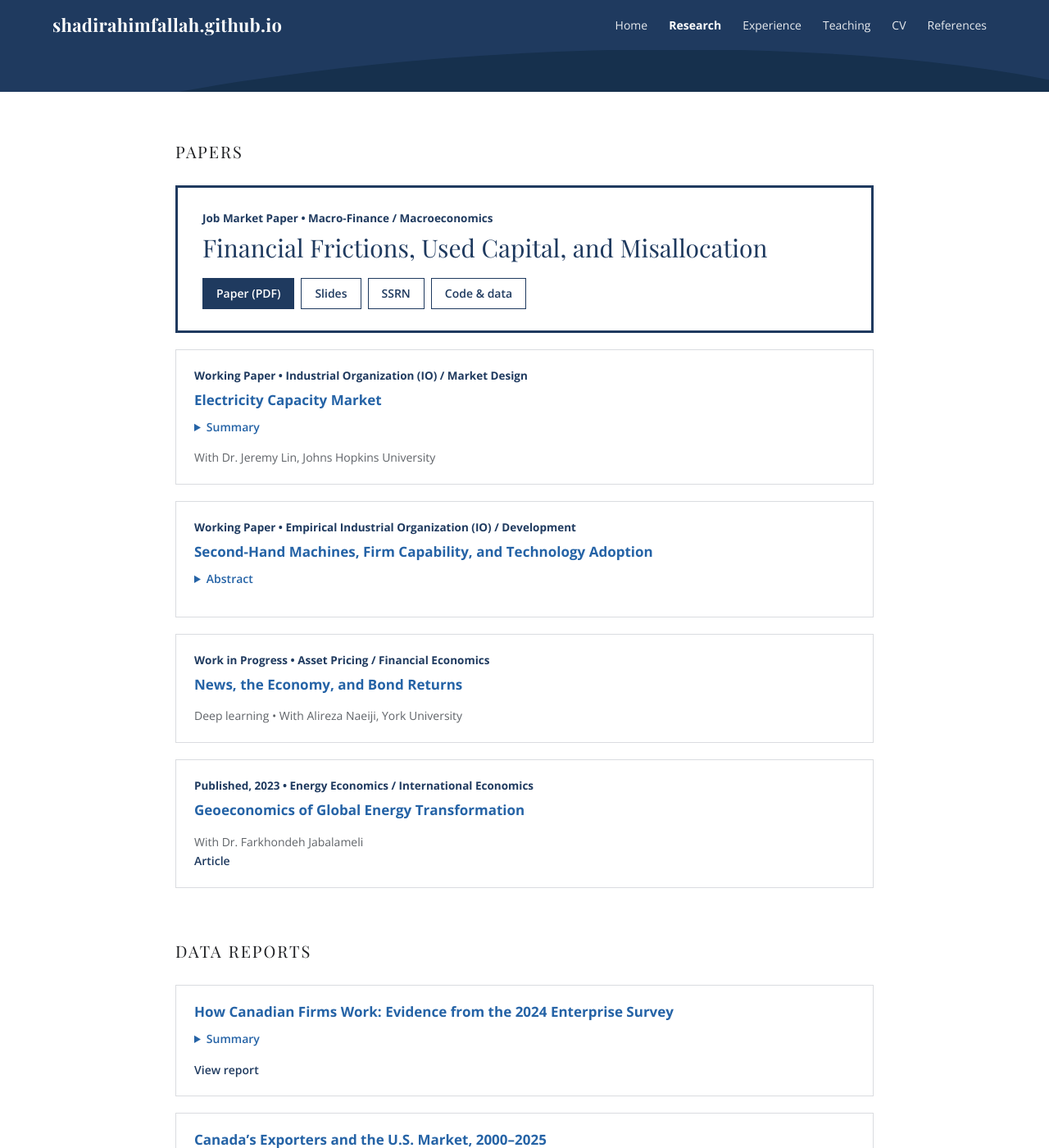
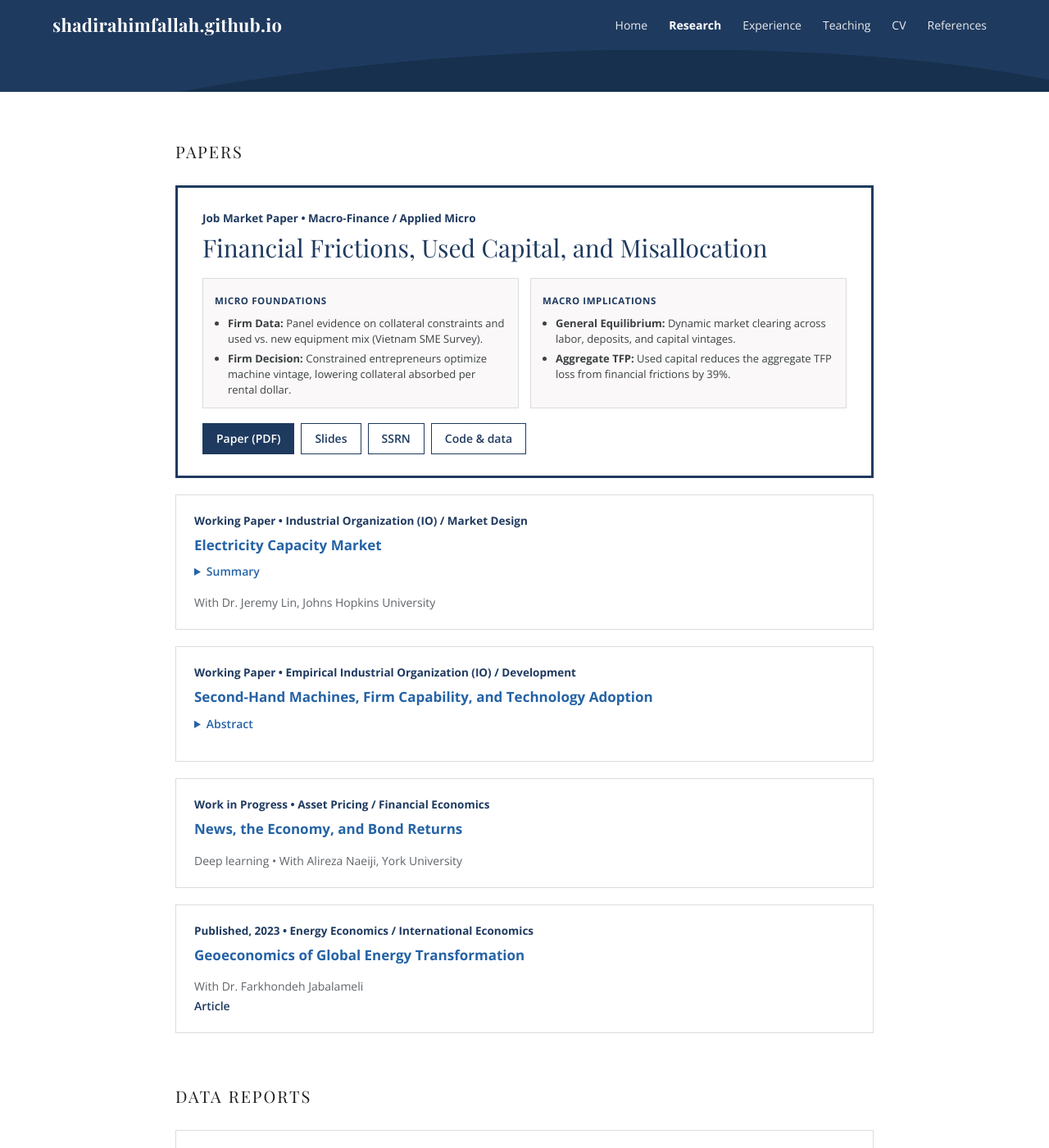
Before and after one commit to ShadiRahimfallah/ShadiRahimfallah.github.io, a Jekyll site: the page research.html, which Jekyll copies as it is, in a window 1280 px wide and 1400 px high, scrolled down 260 px. Shown: the whole window at 82% size. Built offline with Jekyll 4.4.1, drawn with Linux system fonts in a browser that asks for light colours.

Commit message:
Add files via upload

````diff
--- a/research.html
+++ b/research.html
@@ -39,6 +39,39 @@ a.go:hover { text-decoration: underline; }
 /* Job market paper: full width, framed like the page banner */
 .card.jmp { border: 3px solid var(--burgundy); padding: 26px 30px; }
 .card.jmp .title { font-family: var(--serif); font-weight: 400; font-size: 30px; line-height: 1.25; color: var(--burgundy); margin-bottom: 18px; }
+
+/* Micro/Macro breakdown inside the JMP card */
+.jmp-dimensions {
+  display: grid;
+  grid-template-columns: 1fr 1fr;
+  gap: 14px;
+  margin: 0 0 18px;
+}
+.dim-box {
+  background: #faf8f8;
+  border: 1px solid var(--border);
+  padding: 12px 14px;
+}
+.dim-tag {
+  display: inline-block;
+  font-size: 11.5px;
+  font-weight: 700;
+  text-transform: uppercase;
+  letter-spacing: 0.05em;
+  color: var(--burgundy);
+  margin-bottom: 8px;
+}
+.dim-box ul {
+  margin: 0;
+  padding-left: 16px;
+  font-size: 13px;
+  line-height: 1.45;
+  color: var(--text);
+}
+.dim-box li + li {
+  margin-top: 6px;
+}
+
 .jmp-links { display: flex; flex-wrap: wrap; gap: 8px; list-style: none; margin: 0; padding: 0; }
 .jmp-links a { display: inline-block; border: 1px solid var(--burgundy); color: var(--burgundy); font-size: 14px; font-weight: 600; padding: 6px 16px; }
 .jmp-links a:hover { background: var(--burgundy); color: #fff; text-decoration: none; }
@@ -54,6 +87,7 @@ a.go:hover { text-decoration: underline; }
   .research [id] { scroll-margin-top: 160px; }
   .card.jmp { border-width: 2px; padding: 20px 18px; }
   .card.jmp .title { font-size: 24px; }
+  .jmp-dimensions { grid-template-columns: 1fr; }
   .exp li { grid-template-columns: 1fr; }
 }
 </style>
@@ -87,8 +121,27 @@ a.go:hover { text-decoration: underline; }
     <div class="cards">
       <!-- 1. Job Market Paper -->
       <div class="card jmp" id="jmp">
-        <p class="kind">Job Market Paper &bull; Macro-Finance / Macroeconomics</p>
+        <p class="kind">Job Market Paper &bull; Macro-Finance / Applied Micro</p>
         <h3 class="title">Financial Frictions, Used Capital, and Misallocation</h3>
+
+        <!-- Micro vs Macro Structure of the Paper -->
+        <div class="jmp-dimensions">
+          <div class="dim-box">
+            <span class="dim-tag">Micro Foundations</span>
+            <ul>
+              <li><strong>Firm Data:</strong> Panel evidence on collateral constraints and used vs. new equipment mix (Vietnam SME Survey).</li>
+              <li><strong>Firm Decision:</strong> Constrained entrepreneurs optimize machine vintage, lowering collateral absorbed per rental dollar.</li>
+            </ul>
+          </div>
+          <div class="dim-box">
+            <span class="dim-tag">Macro Implications</span>
+            <ul>
+              <li><strong>General Equilibrium:</strong> Dynamic market clearing across labor, deposits, and capital vintages.</li>
+              <li><strong>Aggregate TFP:</strong> Used capital reduces the aggregate TFP loss from financial frictions by 39%.</li>
+            </ul>
+          </div>
+        </div>
+
         <ul class="jmp-links">
           <li><a class="primary" href="files/Shadi_Rahimfallah_PhD_Econ_YorU_Jobmarket_Paper.pdf">Paper (PDF)</a></li>
           <li><a href="files/Shadi_Rahimfallah_PhD_Econ_YorU_Jobmarket_slide.pdf">Slides</a></li>
@@ -287,3 +340,4 @@ a.go:hover { text-decoration: underline; }
 
 </body>
 </html>
+```[cite: 3, 46]
````
